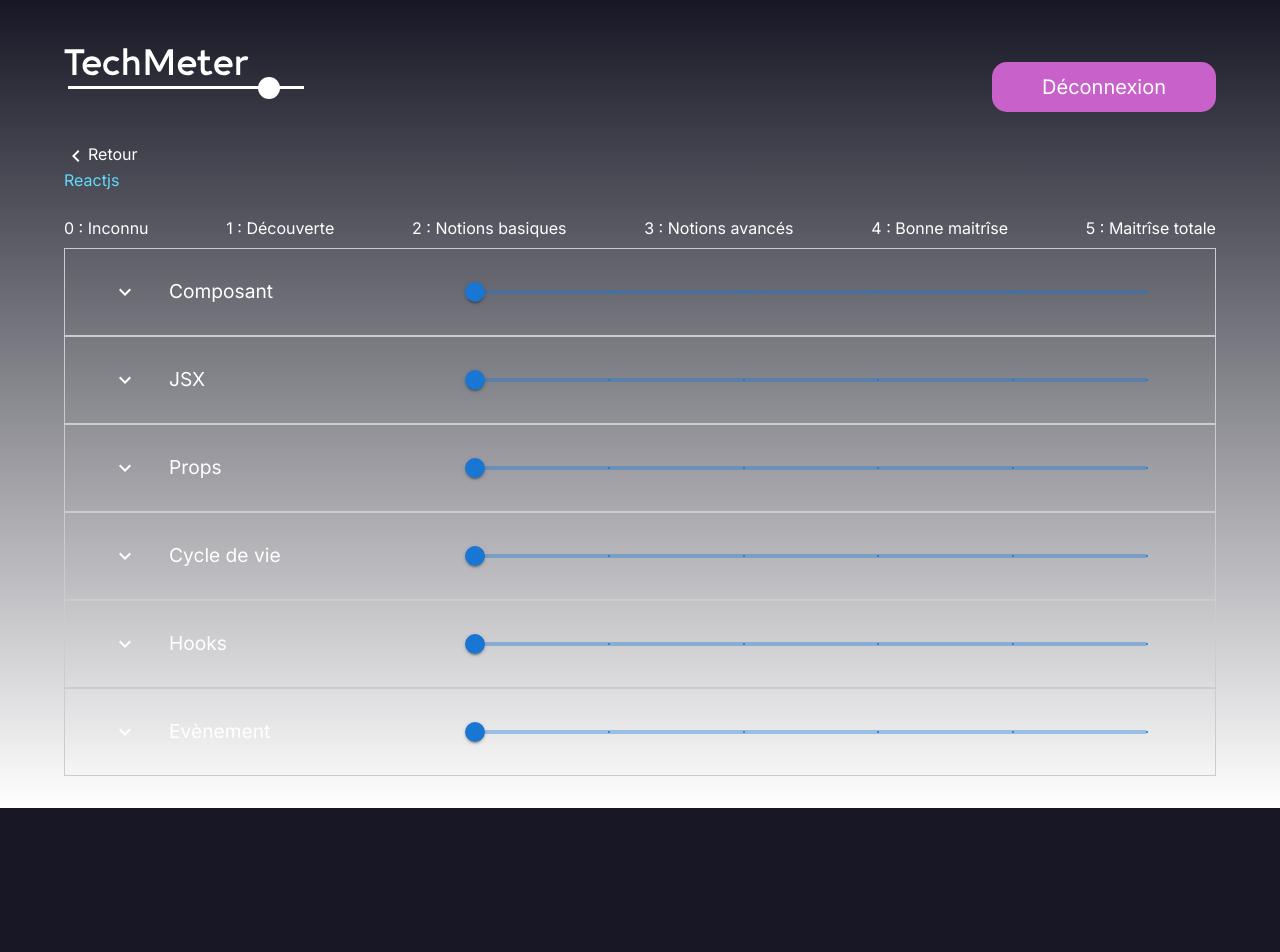
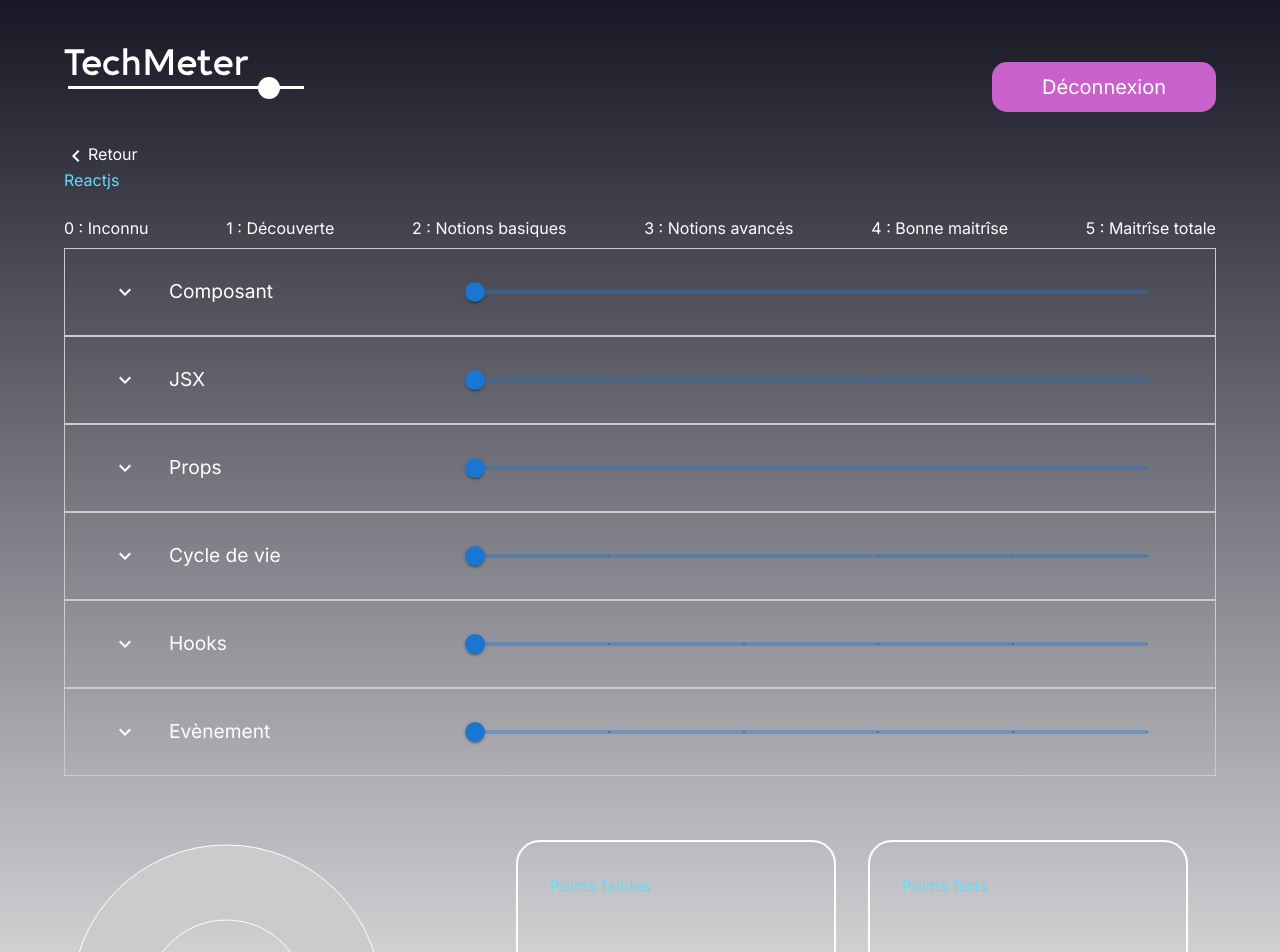
Before and after one commit to MaximeBritto/TechMeter, a Next.js app: page /details in a window 1280 px wide. Shown: the top 952 px of the page. Before the commit the page ends 808 px from the top, so only its background shows below. Built offline with nearby package versions, Linux system fonts and the light colour scheme.

Commit message:
tech summary

```diff
--- a/src/app/details/page.jsx
+++ b/src/app/details/page.jsx
@@ -41,6 +41,7 @@ const DetailsPage = () => {
                 <SliderContainer name="Cycle de vie" />
                 <SliderContainer name="Hooks" />
                 <SliderContainer name="Evènement" />
+                <TechSummary />
             </SliderContext.Provider>
 
         </div>
```
